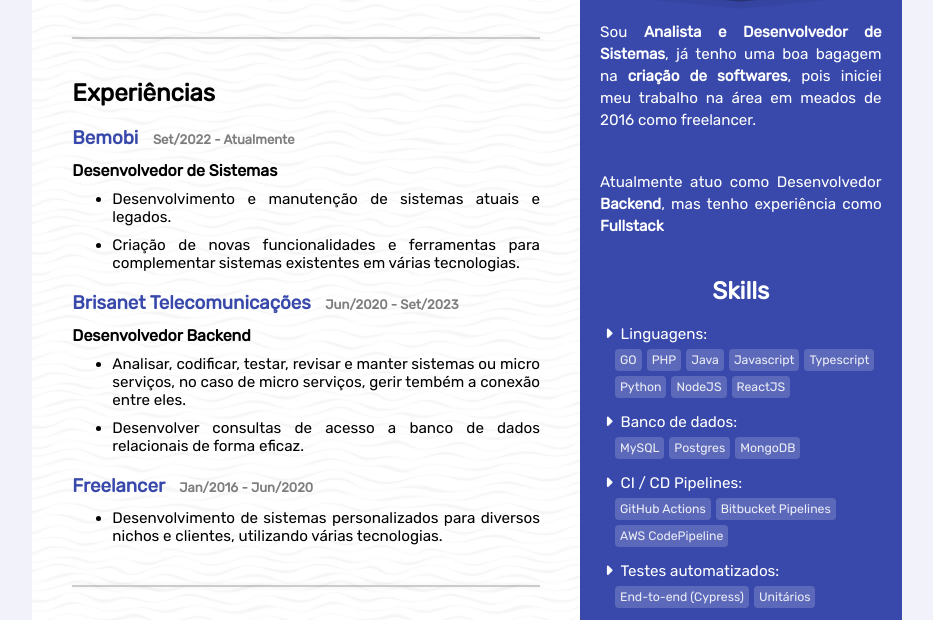
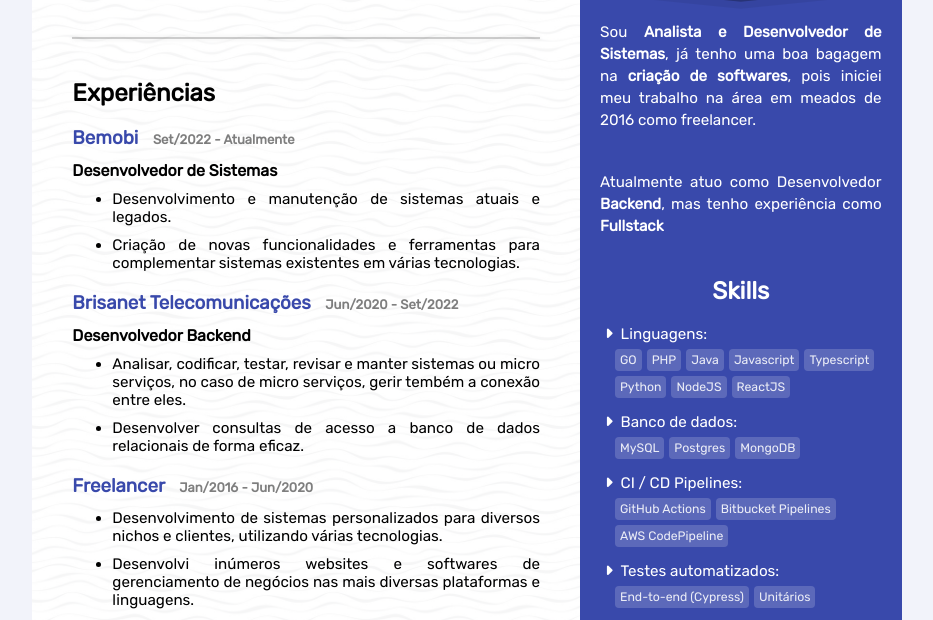
Before and after one commit to izacgaldino23/izacgaldino23, a plain HTML site: page curriculo/index.html in a window 1280 px wide. Shown: the part 310-930 px from the top of the page, without its empty margins (173-1106 px from the left). Drawn offline with Linux system fonts and the light colour scheme.

Commit message:
Adiciar item como freelancer e corrigir data

```diff
--- a/curriculo/index.html
+++ b/curriculo/index.html
@@ -49,7 +49,7 @@
 					</li>
 				</ul>
 
-				<h3>Brisanet Telecomunicações <span>Jun/2020 - Set/2023</span></h3>
+				<h3>Brisanet Telecomunicações <span>Jun/2020 - Set/2022</span></h3>
 				<h4>Desenvolvedor Backend</h4>
 				<ul>
 					<li>
@@ -65,6 +65,9 @@
 				<ul>
 					<li>
 						Desenvolvimento de sistemas personalizados para diversos nichos e clientes, utilizando várias tecnologias.
+					</li>
+					<li>
+						Desenvolvi inúmeros websites e softwares de gerenciamento de negócios nas mais diversas plataformas e linguagens.
 					</li>
 				</ul>
 			</section>
```
